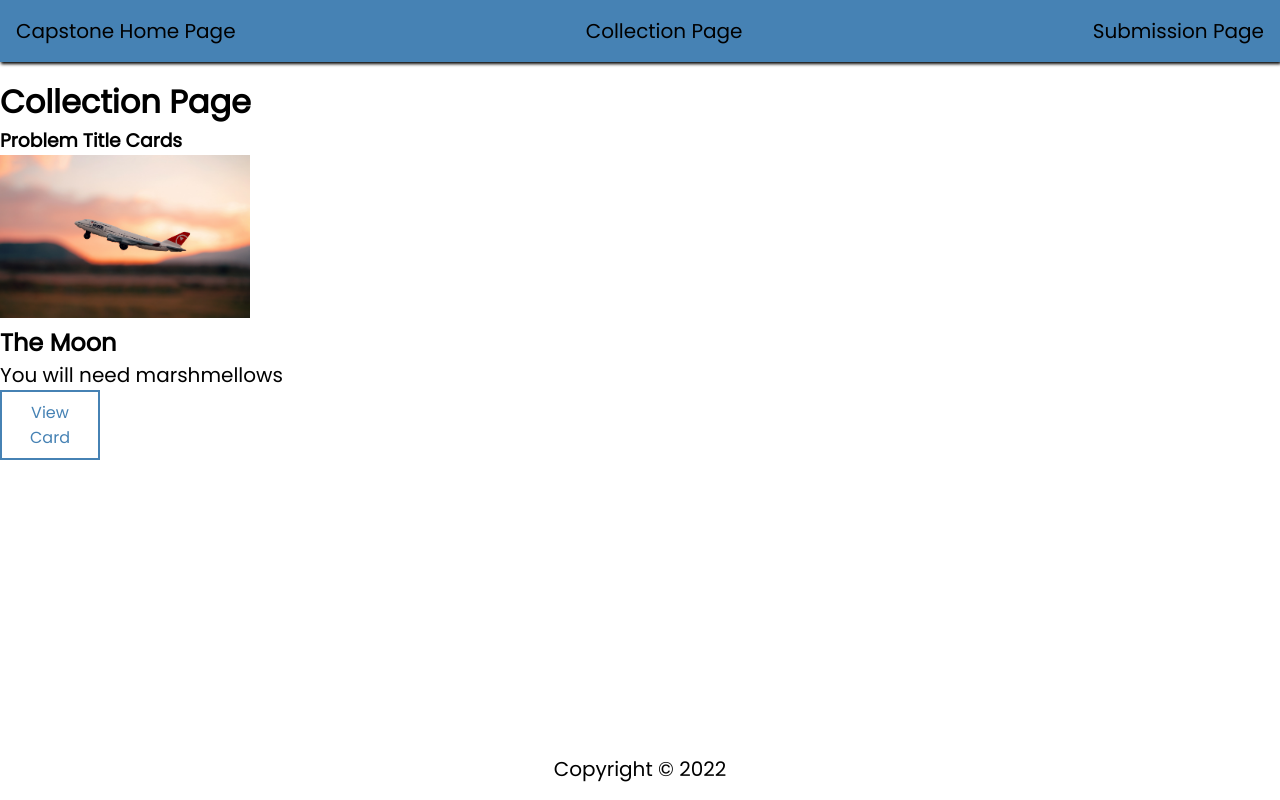
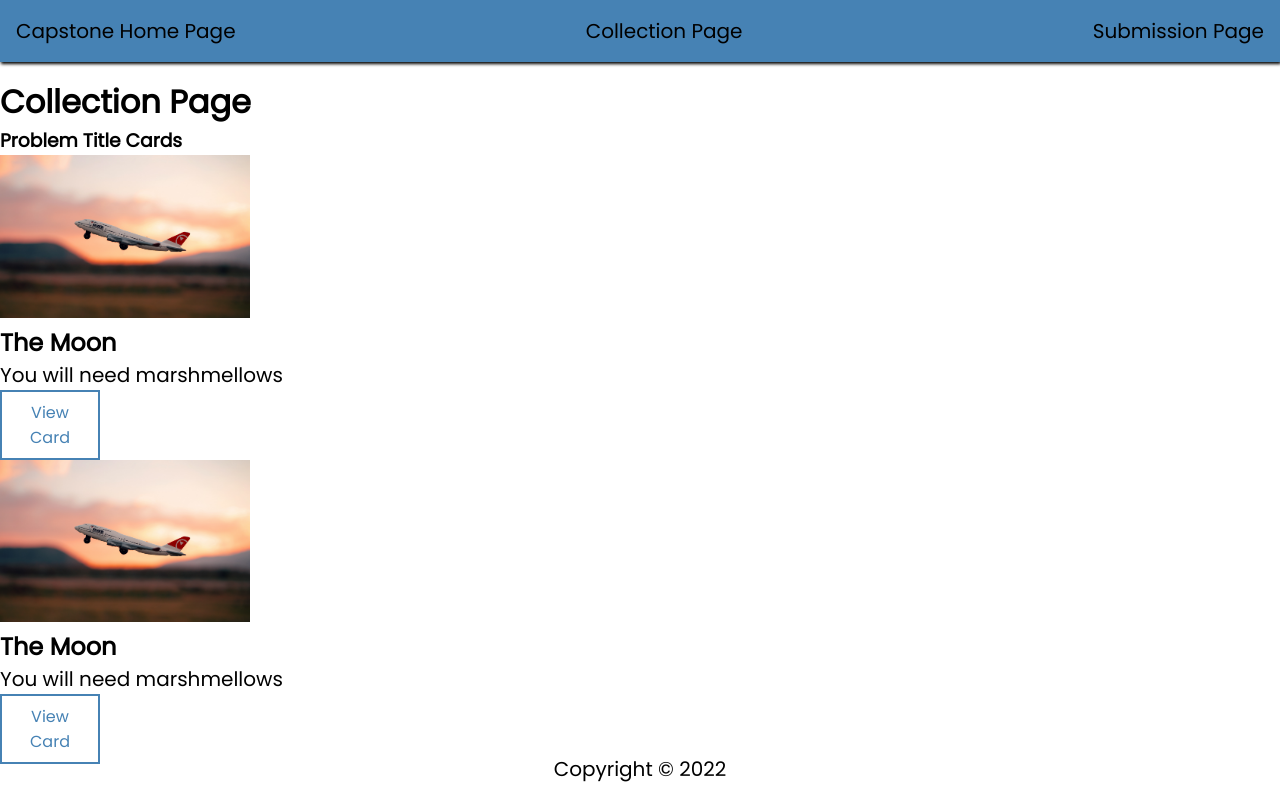
Before and after one commit to Quentin-Hicks/Capstone-Numeracy, a React (Create React App) app in the folder frontend/: page /collection in a window 1280 px wide. Built offline with nearby package versions, Linux system fonts and the light colour scheme; no server answers.

Commit message:
Added Another Card

```diff
--- a/frontend/src/components/ProblemCard/ProblemCard.js
+++ b/frontend/src/components/ProblemCard/ProblemCard.js
@@ -28,9 +28,9 @@ const ProblemCard = () => {
         return(
             <div className="card">
                 <div className="card_body">
-                    <img src="images/small-plane.jpg" />
-                    <h2 className="card_title">The Moon</h2>
-                    <p className="card_details">You will need marshmellows</p>
+                    <img src={props.img} />
+                    <h2 className="card_title">{props.title}</h2>
+                    <p className="card_details">{props.description}</p>
                 </div>
                 <button className="card_btn">View Card</button>
             </div>
@@ -40,7 +40,16 @@ const ProblemCard = () => {
     return (
         <div>
             <h3>Problem Title Cards</h3>
-            <Card />
+            <Card
+                img="images/small-plane.jpg"
+                title="The Moon"
+                description="You will need marshmellows"
+            />
+            <Card
+                img="images/small-plane.jpg"
+                title="The Moon"
+                description="You will need marshmellows"
+            />
 
             {/* <button onClick={() => setProblemCard('1')}>Math 1</button>
             <button onClick={() => setProblemCard('2')}>Math 2</button>
```
